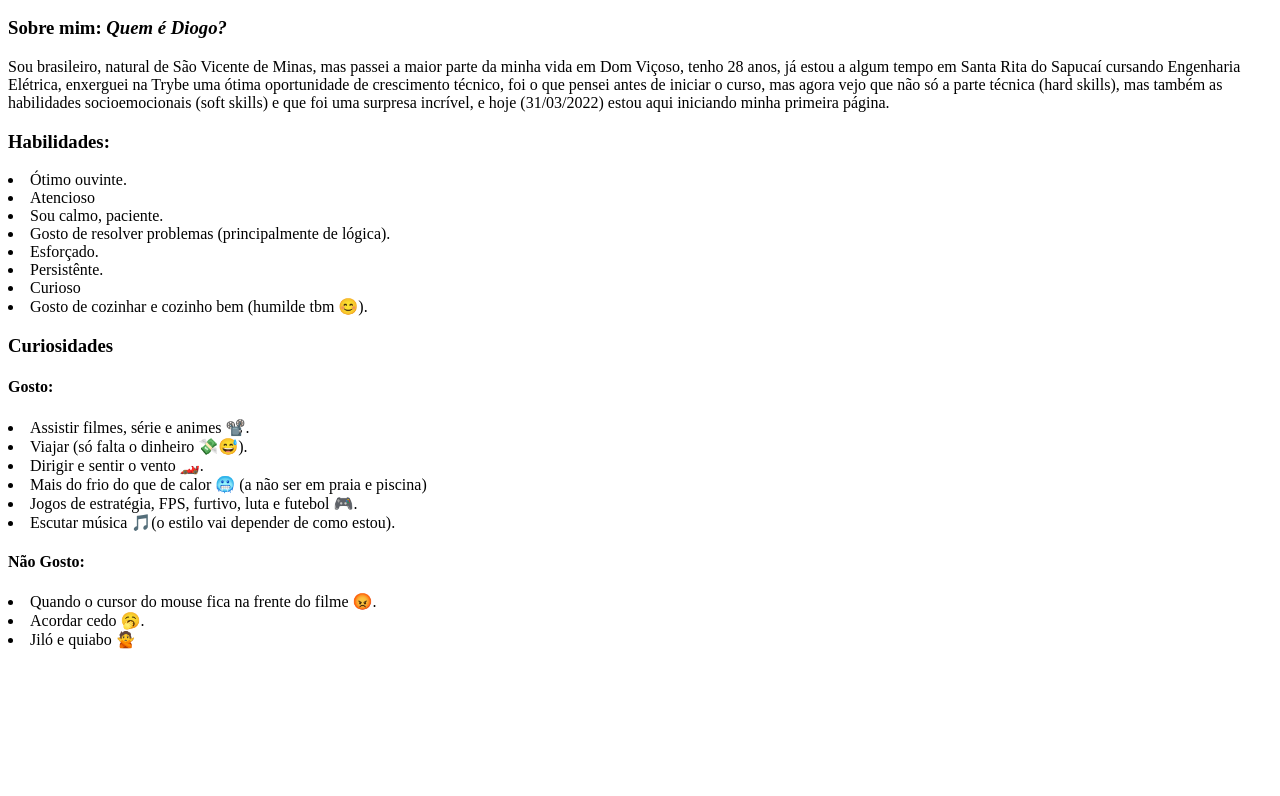
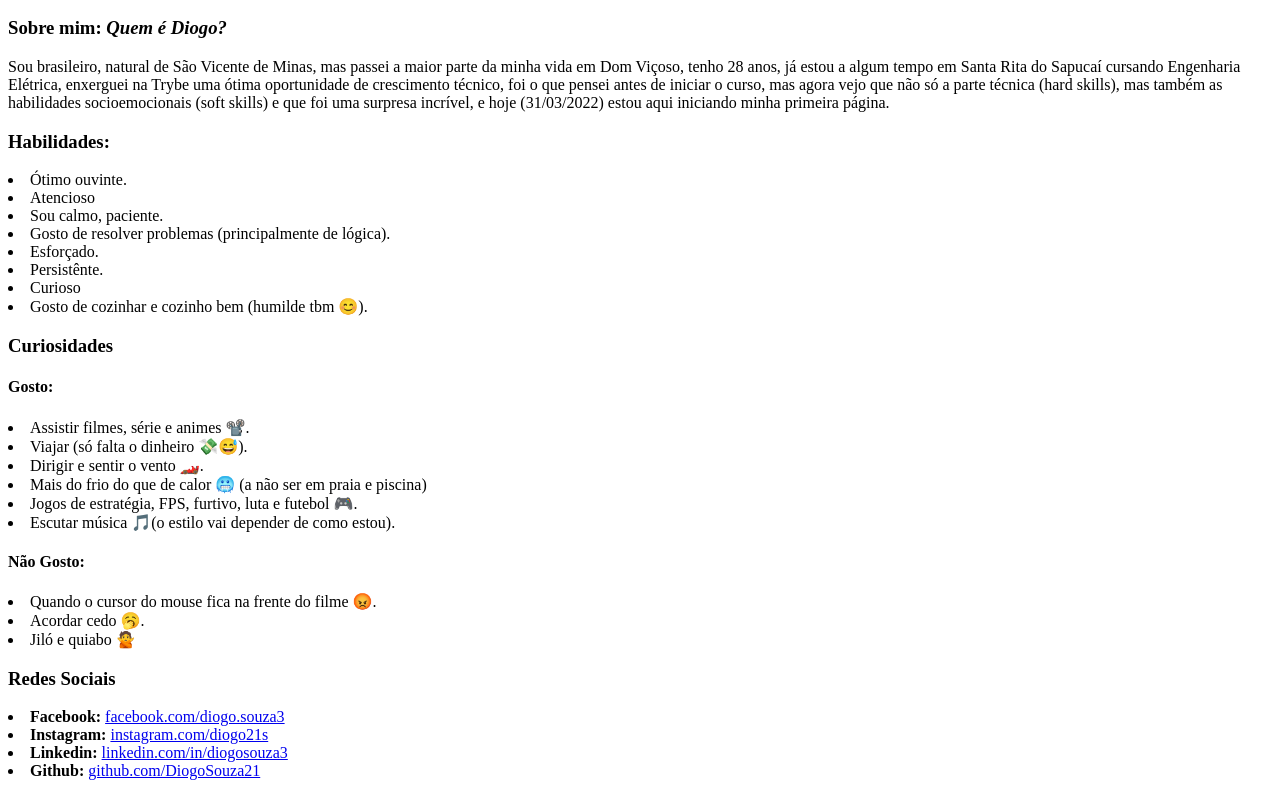
Before and after one commit to DiogoSouza21/Portif-lio, a plain HTML site: page index.html in a window 1280 px wide. Shown: the part 514-1310 px from the top of the page. Before the commit the page ends 1179 px from the top, so only its background shows below. Drawn offline with Linux system fonts and the light colour scheme.

Commit message:
Implementação dos links das redes sociais

```diff
--- a/index.html
+++ b/index.html
@@ -70,5 +70,27 @@
             <li>Jiló e quiabo 🙅</li>
         </p>
     </section>
+    <!-- Links -->
+    <section id="Links">
+        <h3>Redes Sociais</h3>
+        <p>
+            <li>
+                <strong>Facebook:</strong>
+                <a href="https://www.facebook.com/diogo.souza3" target="_blank"> facebook.com/diogo.souza3</a>
+            </li>
+            <li>
+                <strong>Instagram:</strong>
+                <a href="https://www.instagram.com/diogo21s/" target="_blank"> instagram.com/diogo21s</a>
+            </li>
+            <li>
+                <strong>Linkedin:</strong>
+                <a href="https://www.linkedin.com/in/diogosouza3/" target="_blank"> linkedin.com/in/diogosouza3</a>
+            </li>
+            <li>
+                <strong>Github:</strong>
+                <a href="https://github.com/DiogoSouza21" target="_blank"> github.com/DiogoSouza21</a>
+            </li>
+        </p>
+    </section>
 </body>
 </html>
```
